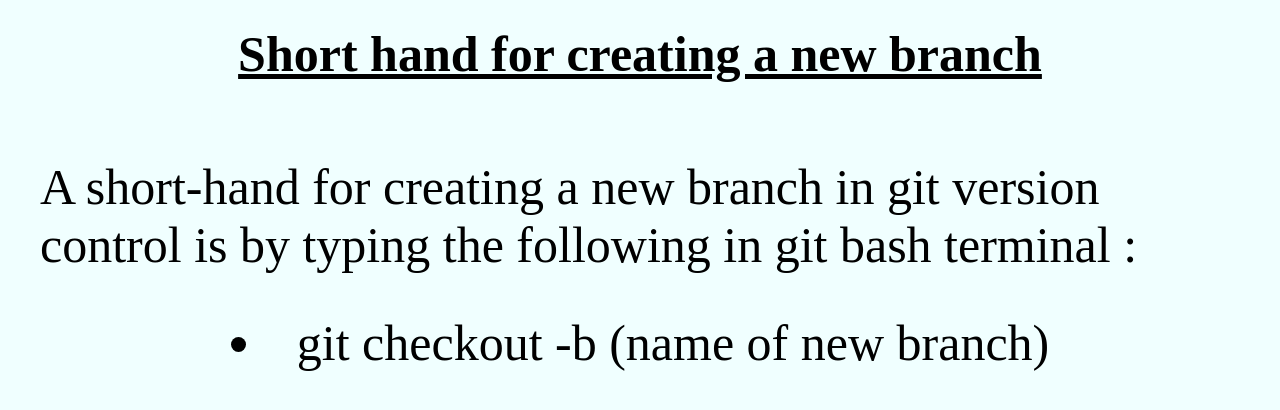
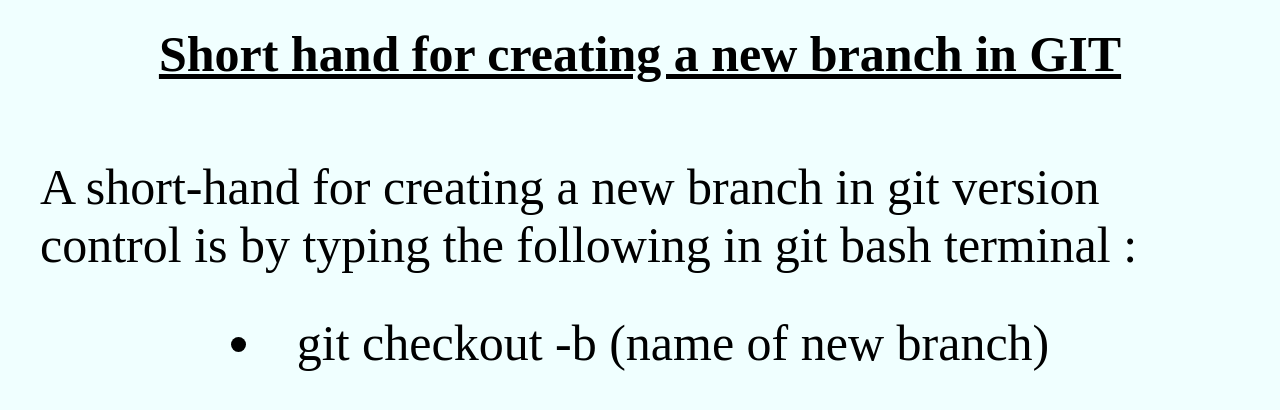
Before and after one commit to KAHWAIKK/Git-Github, a plain HTML site: page another.html in a window 1280 px wide. Drawn offline with Linux system fonts and the light colour scheme.

Commit message:
changed to GIT in header 1

```diff
--- a/another.html
+++ b/another.html
@@ -9,7 +9,7 @@
 </head>
 <body>
     <main>
-        <h1>Short hand for creating a new branch</h1>
+        <h1>Short hand for creating a new branch in GIT</h1>
         <p>
             A short-hand for creating a new branch in git version control is by typing the following in git bash terminal : <li> git checkout -b (name of new branch)</li>
         </p>
```
